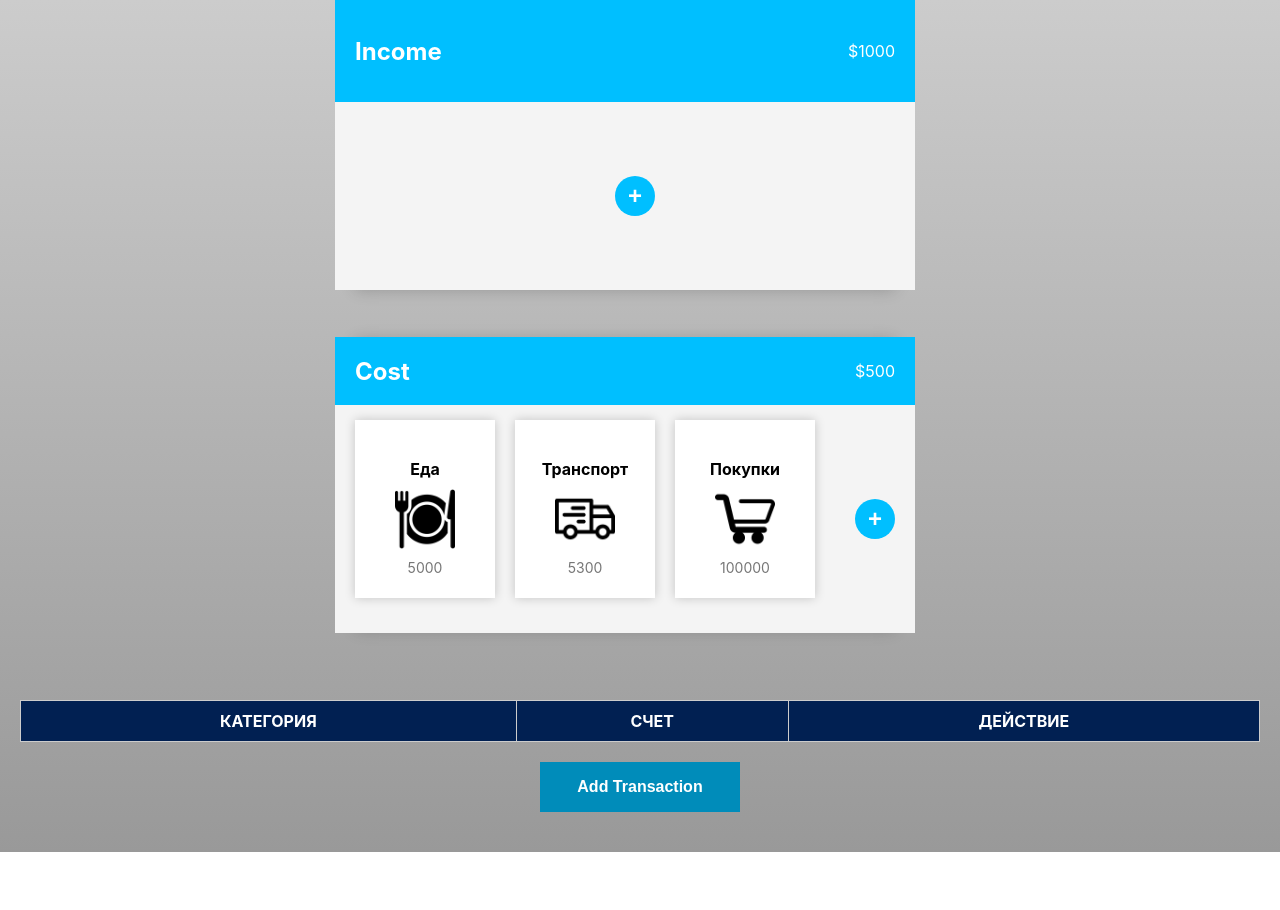
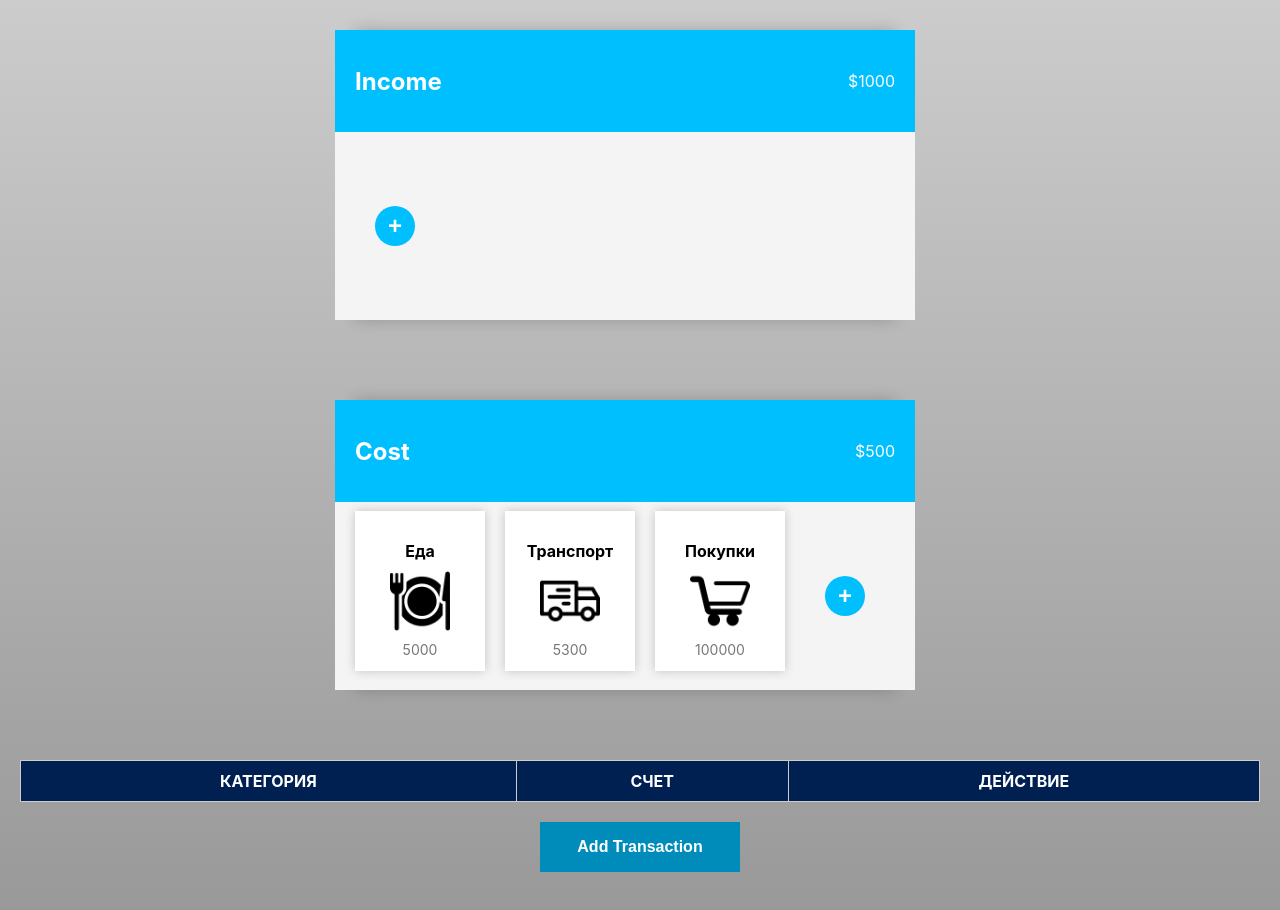
Before and after one commit to MerkhatM/Cybersecurity-Capstone-Project, a React (Create React App) app: page / in a window 1280 px wide. Before the commit the page ends 852 px from the top, so only its background shows below. Built offline with nearby package versions, Linux system fonts and the light colour scheme.

Commit message:
прокрутка карточек

```diff
--- a/src/components/CostCard/CostCard.jsx
+++ b/src/components/CostCard/CostCard.jsx
@@ -5,16 +5,16 @@ import transport from "../../assets/transportpng.png";
 import purchase from "../../assets/buy.png";
 const CostCard = () => {
     const initialCardBlocks = [
-        { title: 'Еда', img: food, text: 5000 },
-        { title: 'Транспорт', img: transport, text: 5300 },
-        { title: 'Покупки', img: purchase, text: 100000 },
+        { title: 'Еда', img: food, price: 5000 },
+        { title: 'Транспорт', img: transport, price: 5300 },
+        { title: 'Покупки', img: purchase, price: 100000 },
     ];
     const [cardBlocks, setCardBlocks] = useState(initialCardBlocks);
 
     const addCardBlock = () => {
         setCardBlocks([
             ...cardBlocks,
-            { title: 'Покупки', img: 'https://w7.pngwing.com/pngs/34/771/png-transparent-computer-icons-retail-supermarket-shopping-retail-white-text-rectangle.png', text: 'Balance' },
+            { title: 'Покупки', img: 'https://w7.pngwing.com/pngs/34/771/png-transparent-computer-icons-retail-supermarket-shopping-retail-white-text-rectangle.png', price: 'Balance' },
         ]);
     };
 
@@ -29,7 +29,7 @@ const CostCard = () => {
                     <div key={index} className="card-block">
                         <h3>{block.title}</h3>
                         <img src={block.img} alt={block.title} />
-                        <span>{block.text}</span>
+                        <span>{block.price}</span>
                     </div>
                 ))}
                 <button onClick={addCardBlock}>+</button>
--- a/src/components/CostCard/style.css
+++ b/src/components/CostCard/style.css
@@ -23,9 +23,10 @@
 
 .body {
     display: flex;
-    flex: 1;
-    justify-content: center;
-    align-items: center;
+    overflow-x: scroll;
+    overflow-y: hidden;
+    white-space: nowrap;
+    justify-content: flex-start;
     width: 540px;
     height: 188px;
     padding: 20px;
@@ -33,17 +34,22 @@
 }
 
 .card-block {
+
+    width: 120px;
+    height: 150px;
     display: flex;
     flex-direction: column;
     justify-content: center;
     align-items: center;
-    width: 120px;
-    height: 158px;
     margin-right: 20px;
-    margin-bottom: 20px;
-    padding: 10px;
+    margin-bottom: 10px;
+    padding: 5px;
+    flex-shrink: 0;
     background-color: white;
     box-shadow: 0px 0px 10px rgba(0, 0, 0, 0.2);
+}
+.card-block::-webkit-scrollbar {
+    display: none;
 }
 
 .card-block h3 {
--- a/src/components/IncomeCard/IncomeCard.jsx
+++ b/src/components/IncomeCard/IncomeCard.jsx
@@ -1,5 +1,5 @@
 import React, { useState } from 'react';
-
+import "./style.css";
 const IncomeCard = () => {
 
     const [cardBlocks, setCardBlocks] = useState([]);
--- a/src/components/IncomeCard/style.css
+++ b/src/components/IncomeCard/style.css
@@ -1,8 +1,10 @@
 .card {
+
     display: flex;
     flex-direction: column;
     justify-content: center;
     align-items: center;
+    margin-top: 30px;
     width: 540px;
     height: 290px;
     margin-right: 30px;
```
